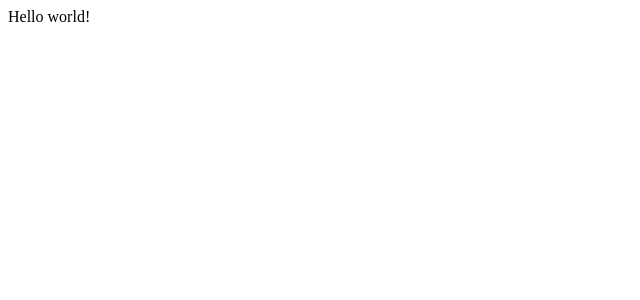
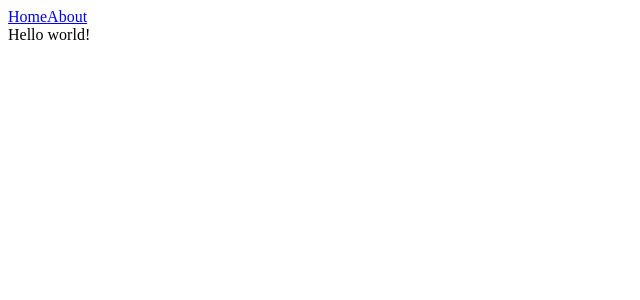
Before and after one commit to pawansa3/nextjs-server-side-rendering, a Next.js app: page / in a window 1280 px wide. Shown: the top 300 px of the page, without its empty margins (0-640 px from the left). Built offline with nearby package versions, Linux system fonts and the light colour scheme.

Commit message:
adding navigation and creating layout in nextjs

```diff
--- /dev/null
+++ b/components/Layout.js
@@ -0,0 +1,13 @@
+import React from "react";
+import Nav from "./Nav";
+
+const Layout = (props) => {
+  return (
+    <div>
+      <Nav />
+      {props.children}
+    </div>
+  );
+};
+
+export default Layout;
--- /dev/null
+++ b/components/Nav.js
@@ -0,0 +1,16 @@
+import Link from "next/link";
+
+const Nav = () => {
+  return (
+    <div>
+      <Link href="/">
+        <a className="navbar">Home</a>
+      </Link>
+      <Link href="/about">
+        <a className="navbar">About</a>
+      </Link>
+    </div>
+  );
+};
+
+export default Nav;
--- a/pages/about.js
+++ b/pages/about.js
@@ -1,3 +1,5 @@
-const About = () => <div>About</div>;
+import Layout from "../components/Layout";
+
+const About = () => <Layout>About</Layout>;
 
 export default About;
--- a/pages/index.js
+++ b/pages/index.js
@@ -1,8 +1,10 @@
+import Layout from "../components/Layout"
+
 const index = () => {
     return (
-        <div>
+        <Layout>
             Hello world!
-        </div>
+        </Layout>
     )
 }
 
```
